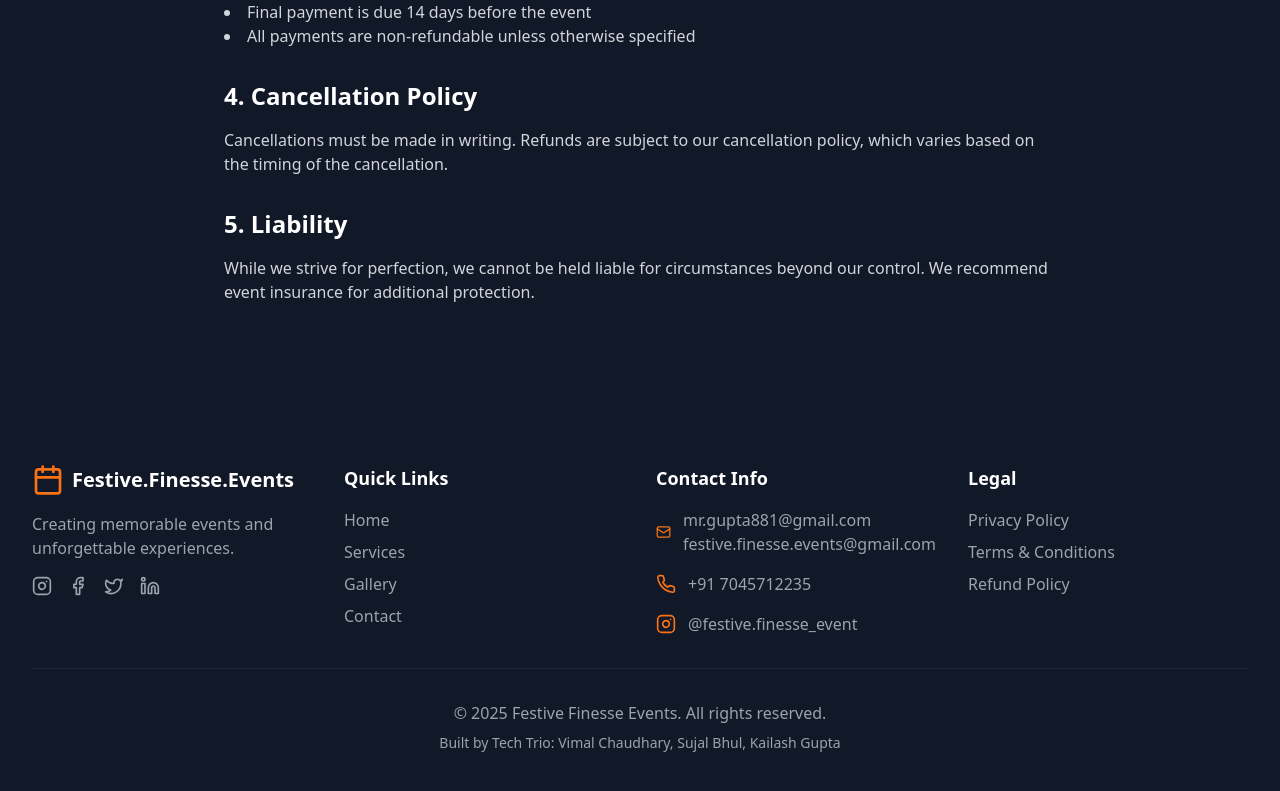
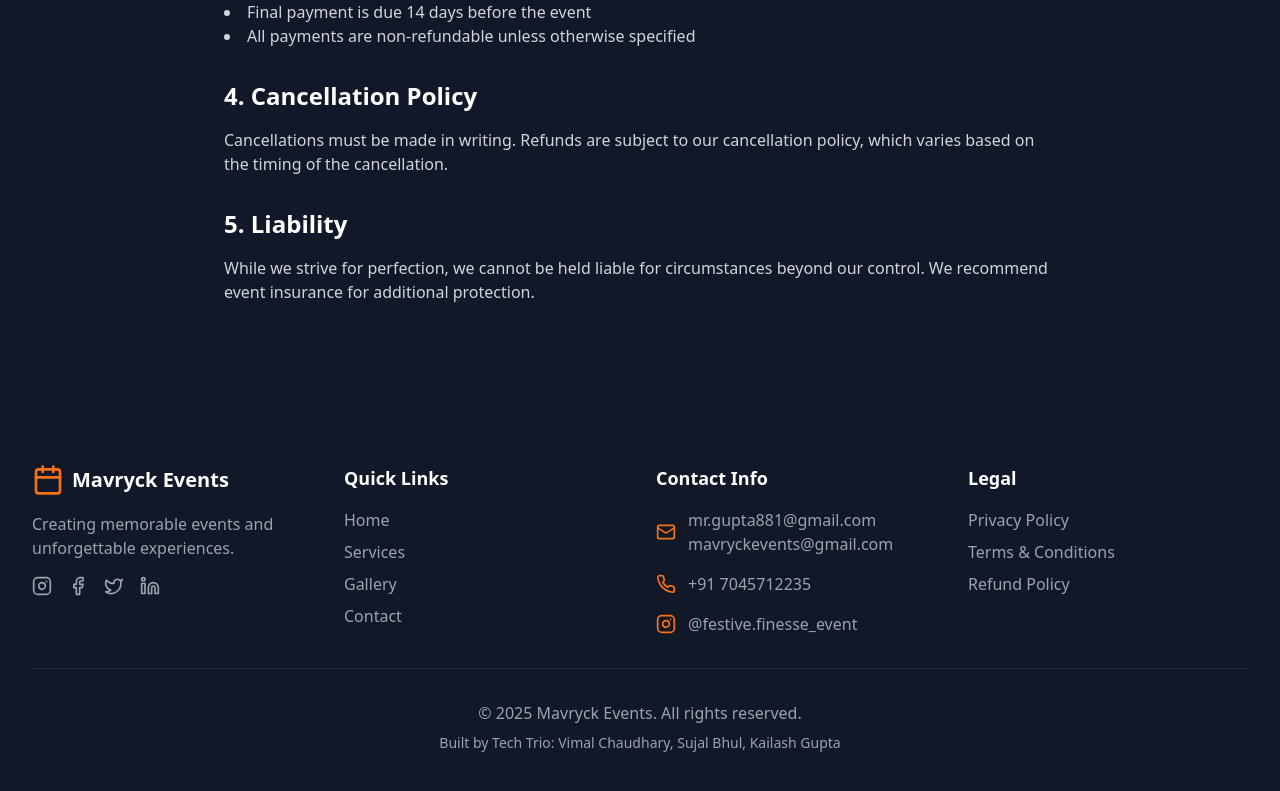
Before and after one commit to VimalChaudhary07/mavryck-events, a React (Vite) app: page /terms in a window 1280 px wide. Shown: the part 528-1319 px from the top of the page. Built offline with nearby package versions, Linux system fonts and the light colour scheme.

Commit message:
Update the email in footer

```diff
--- a/src/components/Footer.tsx
+++ b/src/components/Footer.tsx
@@ -10,7 +10,7 @@
           <div>
             <div className="flex items-center gap-2 mb-4">
               <Calendar className="h-8 w-8 text-orange-500" />
-              <span className="text-white font-bold text-xl">Festive.Finesse.Events</span>
+              <span className="text-white font-bold text-xl">Mavryck Events</span>
             </div>
             <p className="text-gray-400 mb-4">
               Creating memorable events and unforgettable experiences.
@@ -71,8 +71,8 @@
                   <a href="mailto:mr.gupta881@gmail.com" className="text-gray-400 hover:text-orange-500 transition-colors">
                     mr.gupta881@gmail.com
                   </a>
-                  <a href="mailto:festive.finesse.events@gmail.com" className="text-gray-400 hover:text-orange-500 transition-colors">
-                    festive.finesse.events@gmail.com
+                  <a href="mailto:mavryckevents@gmail.com" className="text-gray-400 hover:text-orange-500 transition-colors">
+                   mavryckevents@gmail.com
                   </a>
                 </div>
               </li>
@@ -121,7 +121,7 @@
         <div className="border-t border-gray-800 pt-8">
           <div className="text-center text-gray-400">
             <p className="mb-2">
-              © {new Date().getFullYear()} Festive Finesse Events. All rights reserved.
+              © {new Date().getFullYear()} Mavryck Events. All rights reserved.
             </p>
             <p className="text-sm">
               Built by Tech Trio: Vimal Chaudhary, Sujal Bhul, Kailash Gupta
```
